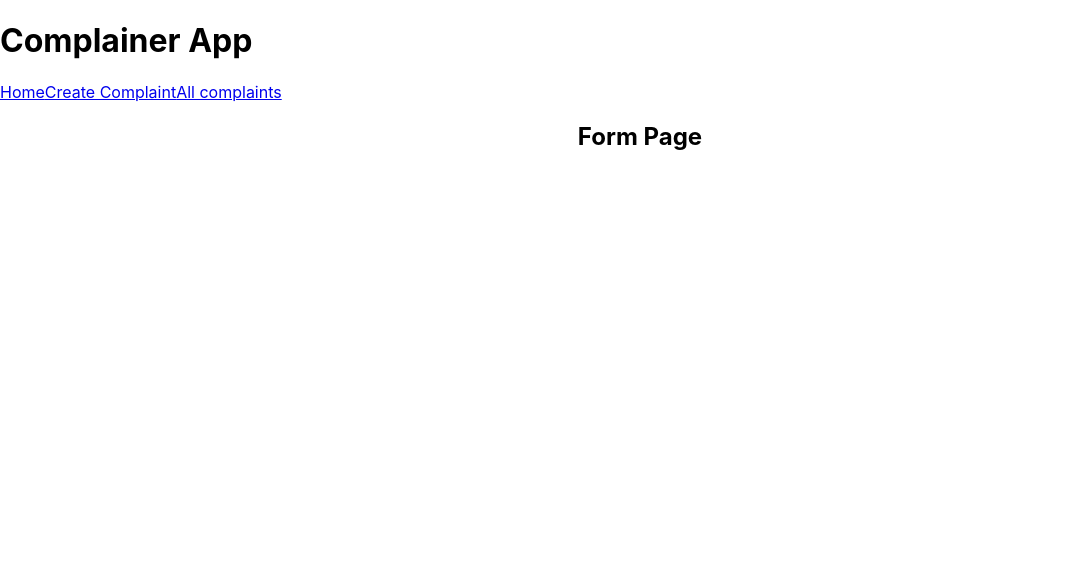
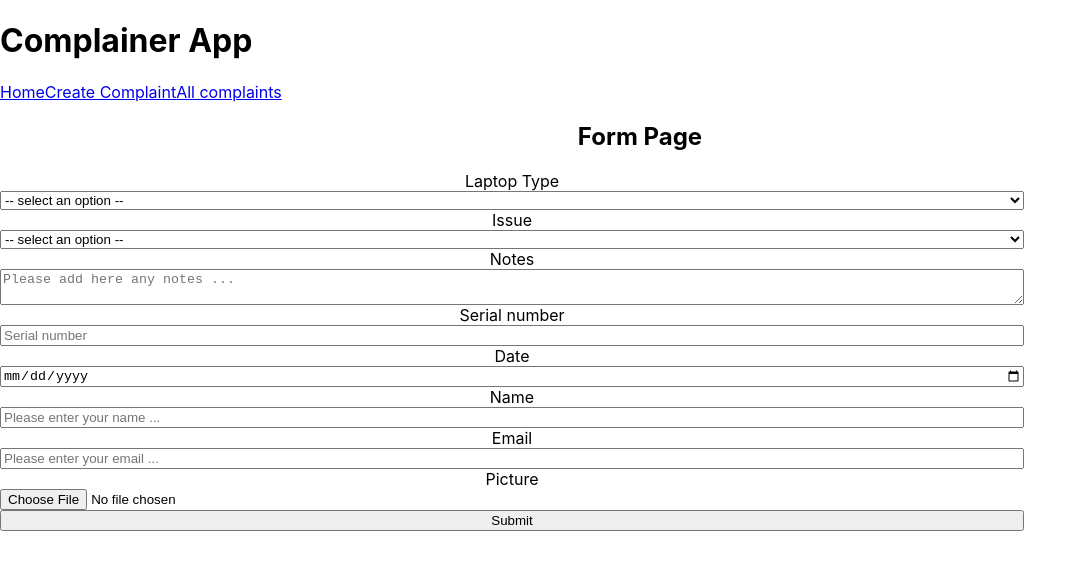
Before and after one commit to InaDavidova/complainer-app-MERN, a React (Create React App) app in the folder client/: page /form in a window 1280 px wide. Shown: the top 570 px of the page, without its empty margins (0-1087 px from the left). Built offline with nearby package versions, Linux system fonts and the light colour scheme.

Commit message:
Creating a basic Form component

```diff
--- a/client/src/components/Form/Form.js
+++ b/client/src/components/Form/Form.js
@@ -1,7 +1,76 @@
+import { useState } from "react";
+import { createPost } from "../../api/index.js";
+import styles from './Form.module.css';
+import FileBase from "react-file-base64";
+
 export default function Form() {
-    return (
-      <>
-        <h2>Form Page</h2>
-      </>
-    );
+  const [file, setFile] = useState("");
+
+  const laptopTypes = ["Lenovo P50", "Lenovo P50s", "Lenovo P51", "Lenovo P51s", "Lenovo P52", "Lenovo P52s"];
+  const issues = ["Brocken screen", "Broken keyboard", "Physical damage - other", "Laptop crashing", "Software missing", "Other"];
+
+  function dateFormater(){
+    const timestamp = new Date();
+    let day = timestamp.getDate();
+    let month = timestamp.getMonth() + 1;
+    let year = timestamp.getFullYear();
+
+
+    if (day < 10) {
+      day = "0" + day;
+    }
+
+    if (month < 10) {
+      month = "0" + month;
+    }
+
+    return `${year}-${month}-${day}`;
   }
+
+  function onFormSubmit(e){
+    e.preventDefault();
+      const formData = new FormData(e.target);
+      const [type, issue, notes, serialNo, date, name, email] = formData.values();
+      console.log(type, issue, notes, serialNo, date, name, email, file);
+  }
+
+  return (
+    <>
+      <h2>Form Page</h2>
+      <form onSubmit={onFormSubmit}>
+
+        <label htmlFor="type">Laptop Type</label>
+        <select name="type" id="type">
+          <option>-- select an option --</option>
+          {laptopTypes.map((el, i) => <option key={i}>{el}</option>)}
+        </select>
+
+        <label htmlFor="issue">Issue</label>
+        <select name="issue" id="issue">
+          <option>-- select an option --</option>
+          {issues.map((el, i) => <option key={i}>{el}</option>)}
+        </select>
+
+        <label htmlFor="notes">Notes</label>
+        <textarea name="notes" id="notes" placeholder="Please add here any notes ..." />
+
+        <label htmlFor="serialNo"> Serial number</label>
+        <input name="serialNo" id="serialNo" placeholder="Serial number"/>
+
+        <label htmlFor="date">Date</label>
+        <input name="date" id="date" type="date" max={dateFormater()}/>
+
+        <label htmlFor="name">Name</label>
+        <input name="name" id="name" placeholder="Please enter your name ..."/>
+
+        <label htmlFor="email">Email</label>
+        <input name="email" id="email" placeholder="Please enter your email ..."/>
+
+        <label htmlFor="picture">Picture</label>
+        <FileBase type="file" multiple={false} onDone={({base64}) => setFile(base64)} />
+
+        <button>Submit</button>
+      </form>
+    </>
+  );
+}
--- /dev/null
+++ b/client/src/components/Form/Form.module.css
@@ -0,0 +1,5 @@
+form {
+    display: flex;
+    flex-direction: column;
+    width: 80%;
+}
--- a/client/src/components/Header/Header.js
+++ b/client/src/components/Header/Header.js
@@ -1,6 +1,6 @@
-import {NavLink} from "react-router-dom";
+import { NavLink } from "react-router-dom";
 
-export default function Header(){
+export default function Header() {
   return (
     <header>
       <h1>Complainer App</h1>
```
Lines whose indentation alone changed are shown as unchanged.
